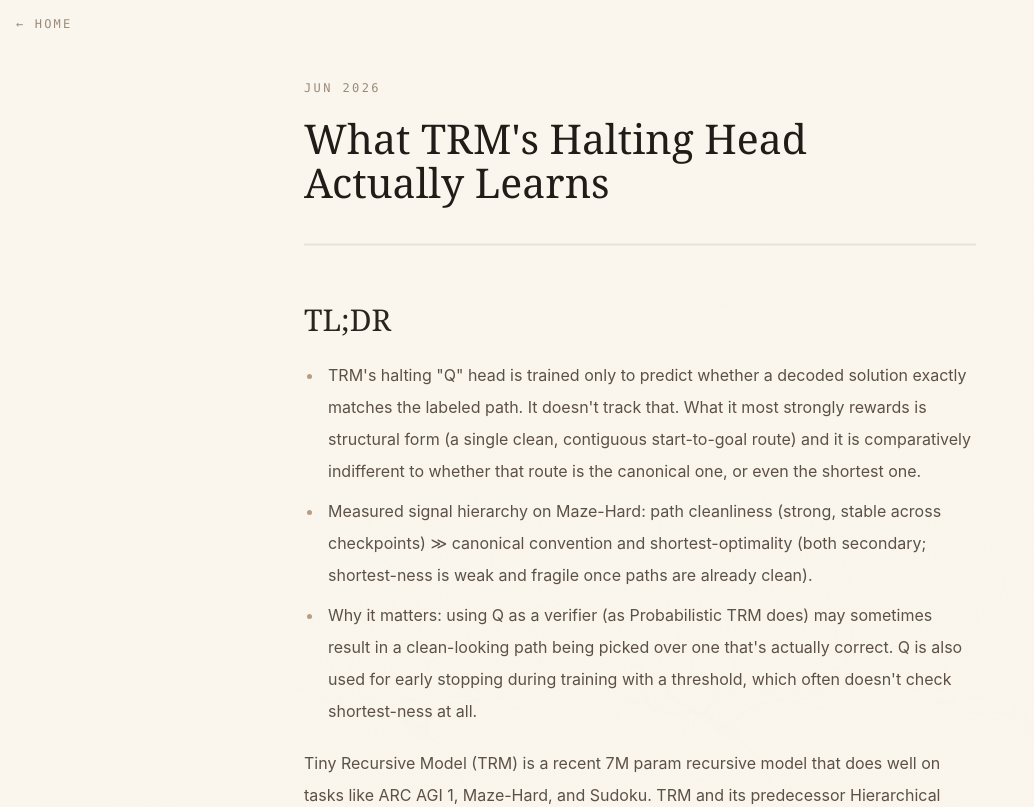
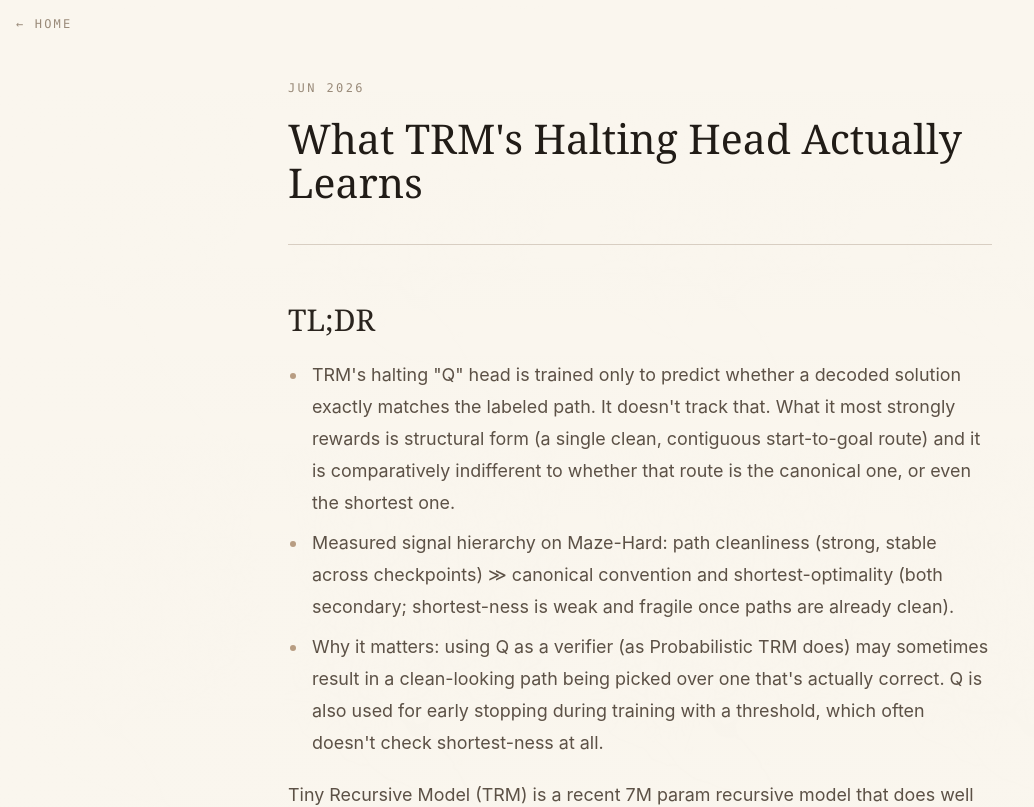
Before and after one commit to nabilbaugher/personal-site, a React (Vite) app: page /blog/trm-halting-head in a window 1280 px wide. Shown: the top 807 px of the page, without its empty margins (0-1034 px from the left). Built offline with nearby package versions, Linux system fonts and the light colour scheme.

Commit message:
slight adjustments

```diff
--- a/src/components/MarkdownRenderer.jsx
+++ b/src/components/MarkdownRenderer.jsx
@@ -82,7 +82,7 @@ const presets = {
     h1: "mt-14 mb-7 border-b border-[#d6c7b6] pb-4 font-serif text-4xl font-normal leading-tight tracking-normal text-[#211c17]",
     h2: "mt-14 mb-5 font-serif text-3xl font-normal leading-tight tracking-normal text-[#2a241e]",
     h3: "mt-10 mb-3 font-serif text-2xl font-normal leading-tight tracking-normal text-[#3a3028]",
-    p: "mb-5 text-[1rem] leading-8 text-[#5c5146]",
+    p: "mb-5 text-[1.12rem] leading-8 text-[#5c5146]",
     blockquote:
       "my-9 border-l border-[#a98d70] pl-5 font-serif text-xl leading-8 text-[#5c4634]",
     link: "text-[#7d5e3f] underline decoration-[#c4ad95] underline-offset-4 transition-colors hover:text-[#3f2d1f] hover:decoration-[#7d5e3f]",
@@ -90,8 +90,8 @@ const presets = {
     inlineCode:
       "border border-[#d6c7b6] bg-[#f4ecdf] px-1.5 py-0.5 font-mono text-[0.85em] text-[#6d4e32]",
     pre: "my-8 overflow-x-auto border border-[#d6c7b6] bg-[#2b241e] p-5 font-mono text-xs leading-relaxed text-[#f5efe4]",
-    ul: "my-5 ml-5 list-disc space-y-2 text-[1rem] leading-8 text-[#5c5146] marker:text-[#b89d82]",
-    ol: "my-5 ml-5 list-decimal space-y-2 text-[1rem] leading-8 text-[#5c5146] marker:text-[#9c8268]",
+    ul: "my-5 ml-5 list-disc space-y-2 text-[1.12rem] leading-8 text-[#5c5146] marker:text-[#b89d82]",
+    ol: "my-5 ml-5 list-decimal space-y-2 text-[1.12rem] leading-8 text-[#5c5146] marker:text-[#9c8268]",
     tableWrap:
       "my-10 -mx-4 overflow-x-auto px-4 sm:-mx-8 sm:px-8 md:-mx-10 md:px-10",
     table: "w-full border-collapse text-sm",
--- a/src/pages/BlogPost.jsx
+++ b/src/pages/BlogPost.jsx
@@ -59,7 +59,7 @@ export default function BlogPost() {
         &larr; home
       </Link>
 
-      <div className="relative z-10 mx-auto max-w-[42rem] px-6 py-16 md:px-0 md:py-20">
+      <div className="relative z-10 mx-auto max-w-[44rem] px-6 py-16 md:px-0 md:py-20">
         <article className="landing-rise">
           <header className="mb-12 border-b border-[#d8cec2] pb-10">
             <time className="mb-5 block font-mono text-xs uppercase tracking-[0.2em] text-[#9a8b7a]">
```
